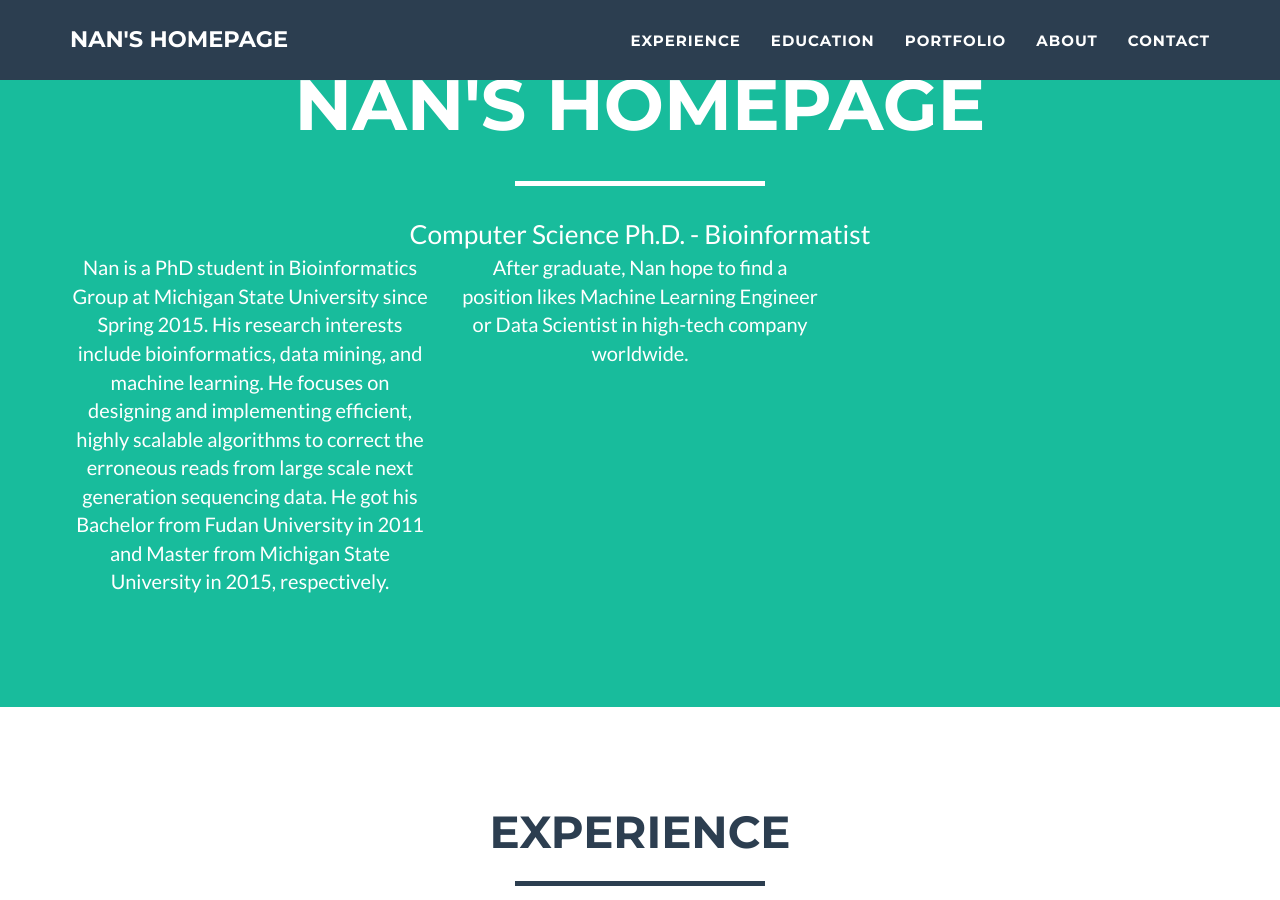
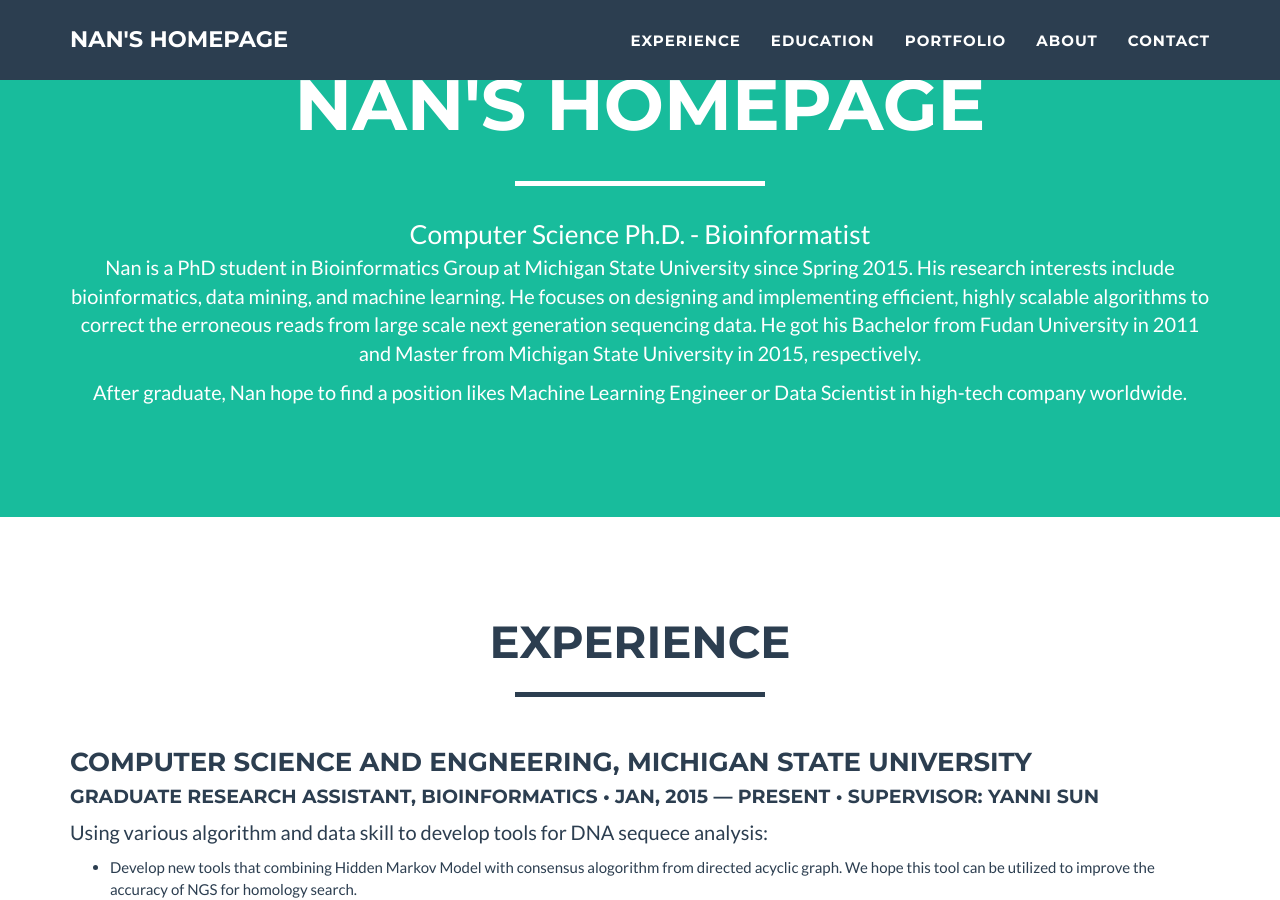
Before and after one commit to Strideradu/strideradu.github.io, a Jekyll site: the page built from index.html, in a window 1280 px wide and 900 px high, scrolled down 422 px. Built offline with Jekyll 4.4.1, drawn with Linux system fonts in a browser that asks for light colours.

Commit message:
Modify format

```diff
--- a/_includes/header.html
+++ b/_includes/header.html
@@ -12,13 +12,19 @@
                     </div>
                 </div>
             </div>
-            <div class="row">
-                <div class="col-lg-4">
-                    <p>Nan is a PhD student in Bioinformatics Group at Michigan State University since Spring 2015. His research interests include bioinformatics, data mining, and machine learning. He focuses on designing and implementing efficient, highly scalable algorithms to correct the erroneous reads from large scale next generation sequencing data. He got his Bachelor from Fudan University in 2011 and Master from Michigan State University in 2015, respectively.</p>
-                </div>
-                <div class="col-lg-4">
-                    <p>After graduate, Nan hope to find a position likes Machine Learning Engineer or Data Scientist in high-tech company worldwide. </p>
-                </div>
-            </div>
+            <!-- Duplicate these resume-item elements and edit accordingly for each job you want to add here -->
+            <div class="resume-item">
+              <p class="resume-item-copy">Nan is a PhD student in Bioinformatics
+                Group at Michigan State University since Spring 2015. His
+                research interests include bioinformatics, data mining, and
+                machine learning. He focuses on designing and implementing
+                efficient, highly scalable algorithms to correct the erroneous
+                reads from large scale next generation sequencing data. He got
+                his Bachelor from Fudan University in 2011 and Master from
+                Michigan State University in 2015, respectively.</p>
+              <p class="resume-item-copy">After graduate, Nan hope to find a
+                position likes Machine Learning Engineer or Data Scientist
+                in high-tech company worldwide.</p>
+            </div><!-- end of resume-item -->
         </div>
     </header>
```
